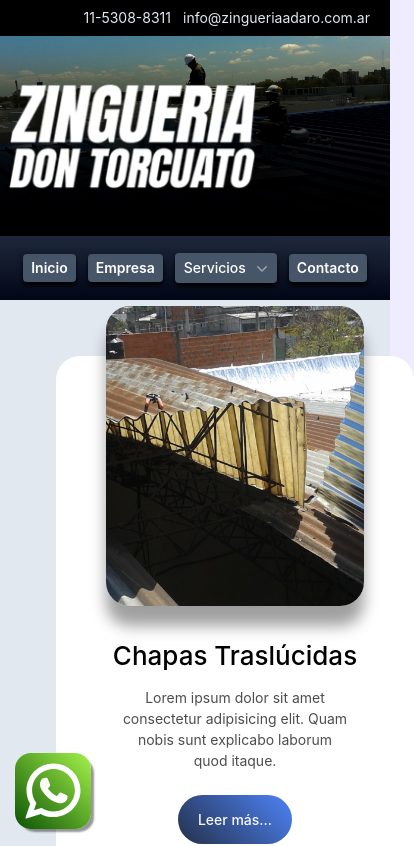
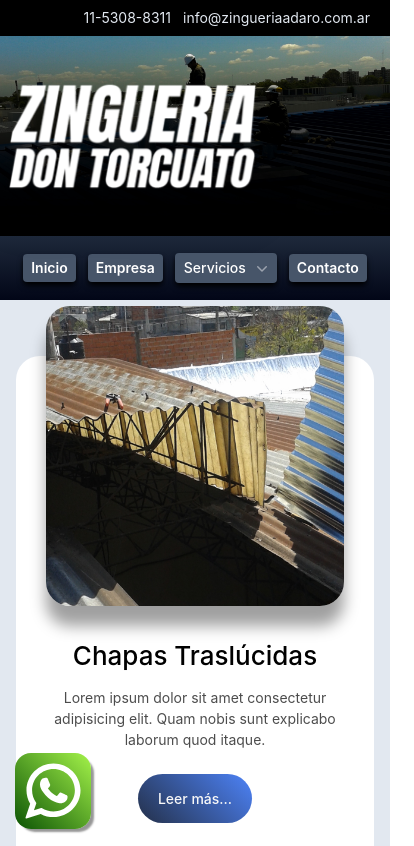
Before and after one commit to CodeBlitzPNNR/zingueria-don-torcuato, a React (Vite) app: page / in a window 390 px wide. Shown: the top 846 px of the page, 414 px wide, since content can reach past the window. Built offline with nearby package versions, Linux system fonts and the light colour scheme; the HTML template or start-up script is replaced by a standard one.

Commit message:
home responsive fix

```diff
--- a/src/components/card.css
+++ b/src/components/card.css
@@ -1,11 +1,4 @@
-body {
-  display: flex;
-  align-items: center;
-  justify-content: center;
-  margin: 0;
-  background: #efecff;
-  background-size: 16px 16px;
-}
+
 
 .card {
   display: flex;
@@ -60,9 +53,8 @@ body {
 
 @media (width <= 740px) {
   .card {
-    margin: 0 40px;
-    padding-left: 50px;
-    padding-right: 50px;
+    padding-left: 30px;
+    padding-right: 30px;
     width: 100%;
     text-align: center;
     flex-direction: column;
--- a/src/pages/Home.jsx
+++ b/src/pages/Home.jsx
@@ -98,19 +98,19 @@ export const Home = () => {
                     alt="Logo"
                     className="drop-shadow-2xl max-w-[300px]"
                   />
-                  <h2 className="lg:text-2xl text-2xl font-semibold text-white my-3">
+                  <h2 className="lg:text-2xl text-xl font-semibold text-white my-3">
                   ¿Quienes somos?
                 </h2>
-                <p className="lg:text-lg text-xl mb-3 ">
+                <p className="lg:text-lg text-md mb-3 ">
                   Somos una empresa dedicada a la fabricación e instalación de
                   zinguería en general enfocada en brindar servicio a la
                   industria y el comercio.
                 </p>
-                <p className="lg:text-lg text-xl">
+                <p className="lg:text-lg text-md">
                   Nuestra amplia experiencia, control de calidad y servicio son
                   el reflejo de nuestros trabajos
                 </p>
-                <p className="lg:text-lg text-xl text-slate-300 mt-3">
+                <p className="lg:text-lg text-md text-slate-300 mt-3">
                   Ofrecemos servicio en el día y a domicilio atendemos en:
                   Capital Federal y zona Norte del gran Buenos Aires. Nos
                   especializamos en: Techos de chapa, colocación de extractores
```
